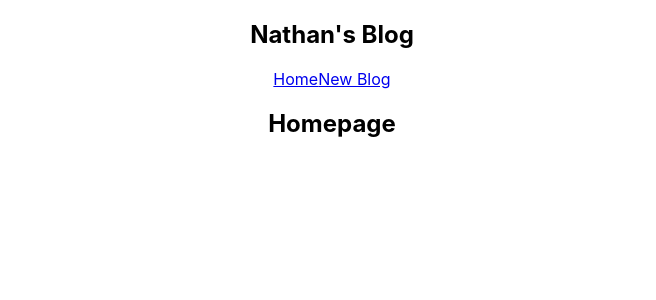
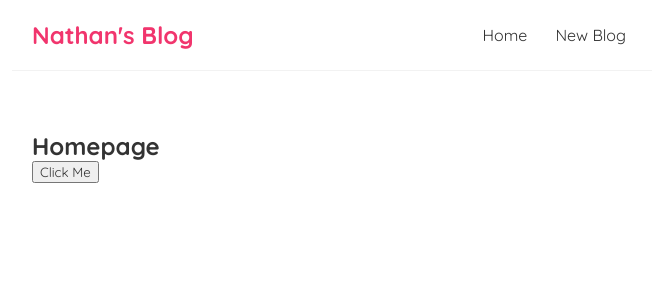
Before and after one commit to Natspectro/react-project, a React (Create React App) app: page / in a window 1280 px wide. Shown: the top 300 px of the page, without its empty margins (308-964 px from the left). Built offline with nearby package versions, Linux system fonts and the light colour scheme.

Commit message:
Added CSS styles, Removed App.css, Edited Home.js and App.js.

```diff
--- a/src/App.css
+++ /dev/null
@@ -1,38 +0,0 @@
-.App {
-  text-align: center;
-}
-
-.App-logo {
-  height: 40vmin;
-  pointer-events: none;
-}
-
-@media (prefers-reduced-motion: no-preference) {
-  .App-logo {
-    animation: App-logo-spin infinite 20s linear;
-  }
-}
-
-.App-header {
-  background-color: #282c34;
-  min-height: 100vh;
-  display: flex;
-  flex-direction: column;
-  align-items: center;
-  justify-content: center;
-  font-size: calc(10px + 2vmin);
-  color: white;
-}
-
-.App-link {
-  color: #61dafb;
-}
-
-@keyframes App-logo-spin {
-  from {
-    transform: rotate(0deg);
-  }
-  to {
-    transform: rotate(360deg);
-  }
-}
--- a/src/App.js
+++ b/src/App.js
@@ -1,12 +1,7 @@
-import "./App.css";
 import Navbar from "./Navbar";
 import Home from "./Home";
 
 function App() {
-  const title = "Welcome to my blog";
-  const likes = 20;
-  const link = "http://www.google.com";
-
   return (
     <div className="App">
       <Navbar />
--- a/src/Home.js
+++ b/src/Home.js
@@ -1,7 +1,12 @@
 const Home = () => {
+  const handleClick = (e) => {
+    console.log("Hello, dev", e);
+  };
+
   return (
     <div className="home">
       <h2>Homepage</h2>
+      <button onClick={handleClick}>Click Me</button>
     </div>
   );
 };
--- a/src/index.css
+++ b/src/index.css
@@ -1,13 +1,35 @@
-body {
+@import url("https://fonts.googleapis.com/css2?family=Quicksand:wght@300;400;500;600;700&display=swap");
+
+/* base styles */
+* {
   margin: 0;
-  font-family: -apple-system, BlinkMacSystemFont, 'Segoe UI', 'Roboto', 'Oxygen',
-    'Ubuntu', 'Cantarell', 'Fira Sans', 'Droid Sans', 'Helvetica Neue',
-    sans-serif;
-  -webkit-font-smoothing: antialiased;
-  -moz-osx-font-smoothing: grayscale;
+  font-family: "Quicksand";
+  color: #333;
 }
-
-code {
-  font-family: source-code-pro, Menlo, Monaco, Consolas, 'Courier New',
-    monospace;
+.navbar {
+  padding: 20px;
+  display: flex;
+  align-items: center;
+  max-width: 600px;
+  margin: 0 auto;
+  border-bottom: 1px solid #f2f2f2;
 }
+.navbar h1 {
+  color: #f1356d;
+}
+.navbar .links {
+  margin-left: auto;
+}
+.navbar a {
+  margin-left: 16px;
+  text-decoration: none;
+  padding: 6px;
+}
+.navbar a:hover {
+  color: #f1356d;
+}
+.content {
+  max-width: 600px;
+  margin: 40px auto;
+  padding: 20px;
+}
```
